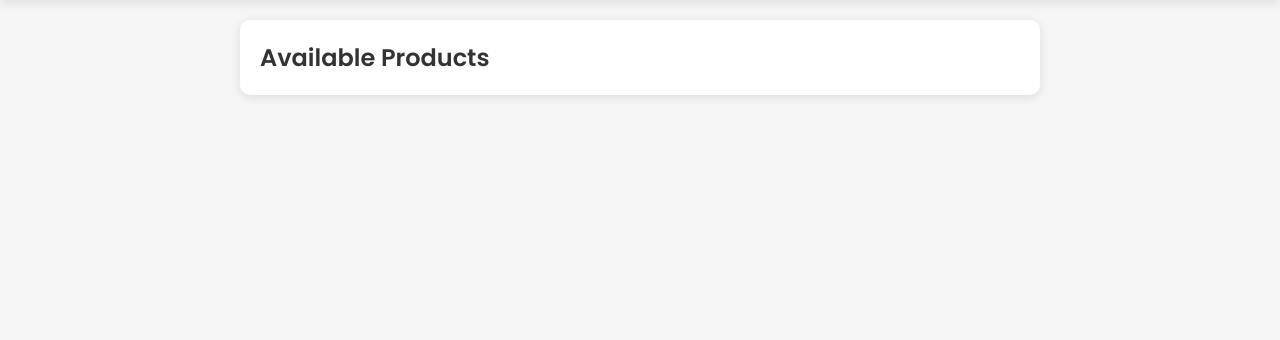
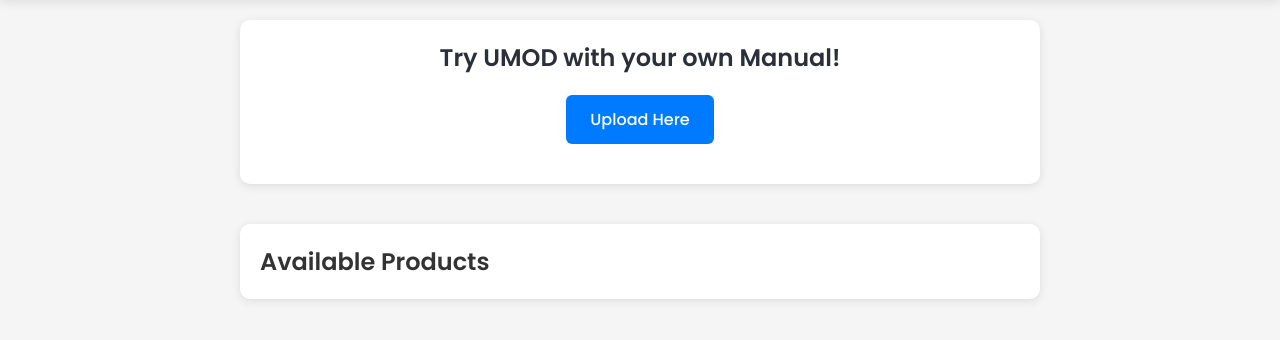
Before and after one commit to Wrong-o/UMOD, a FastAPI app: template app/templates/landing.html in a window 1280 px wide. Shown: the part 133-473 px from the top of the page. Run offline with FastAPI, Linux system fonts and the light colour scheme; the template is opened without the code that fills it, so the values that code supplies are empty; parts of the project's set-up code (start-up, migrations or seed data) failed here and were passed over.

Commit message:
buttonupload

```diff
--- a/app/templates/landing.html
+++ b/app/templates/landing.html
@@ -77,6 +77,44 @@
         .product-item a:hover {
             text-decoration: underline;
         }
+
+        .cta-button {
+            margin: 20px auto;
+            text-align: center;
+        }
+
+        .cta-button a {
+            display: inline-block;
+            padding: 12px 24px;
+            background-color: #007BFF;
+            color: white;
+            text-decoration: none;
+            border-radius: 6px;
+            font-weight: 500;
+            transition: all 0.3s ease;
+        }
+
+        .cta-button a:hover {
+            background-color: #0056b3;
+            transform: translateY(-2px);
+            box-shadow: 0 2px 8px rgba(0, 0, 0, 0.2);
+        }
+
+        .cta-container {
+            width: 100%;
+            max-width: 800px;
+            margin: 20px auto;
+            padding: 20px;
+            background-color: white;
+            border-radius: 10px;
+            box-shadow: 0 2px 10px rgba(0, 0, 0, 0.1);
+            text-align: center;
+        }
+
+        .cta-container h2 {
+            margin-bottom: 20px;
+            color: #2b2f3a;
+        }
     </style>
 </head>
 <body>
@@ -85,6 +123,13 @@
         <p>Select a product to start chatting with the user manual</p>
         <p>The manuals are added by the developers, click on the umod chat if you have quesitons.</p>
     </header>
+
+    <div class="cta-container">
+        <h2>Try UMOD with your own Manual!</h2>
+        <div class="cta-button">
+            <a href="/upload">Upload Here</a>
+        </div>
+    </div>
 
     <div class="container">
         <h2>Available Products</h2>
```
Also changed, not shown: app/static/login.css (+50 -0 lines).
